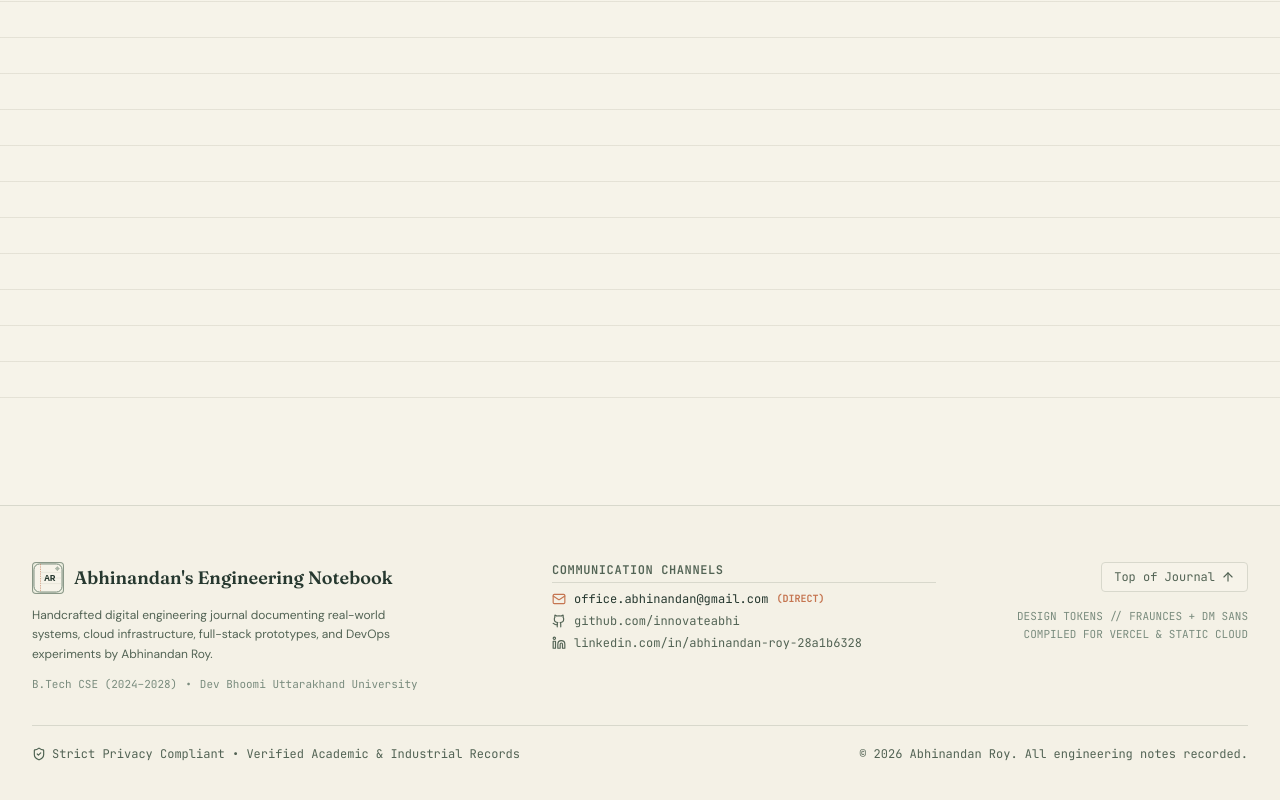
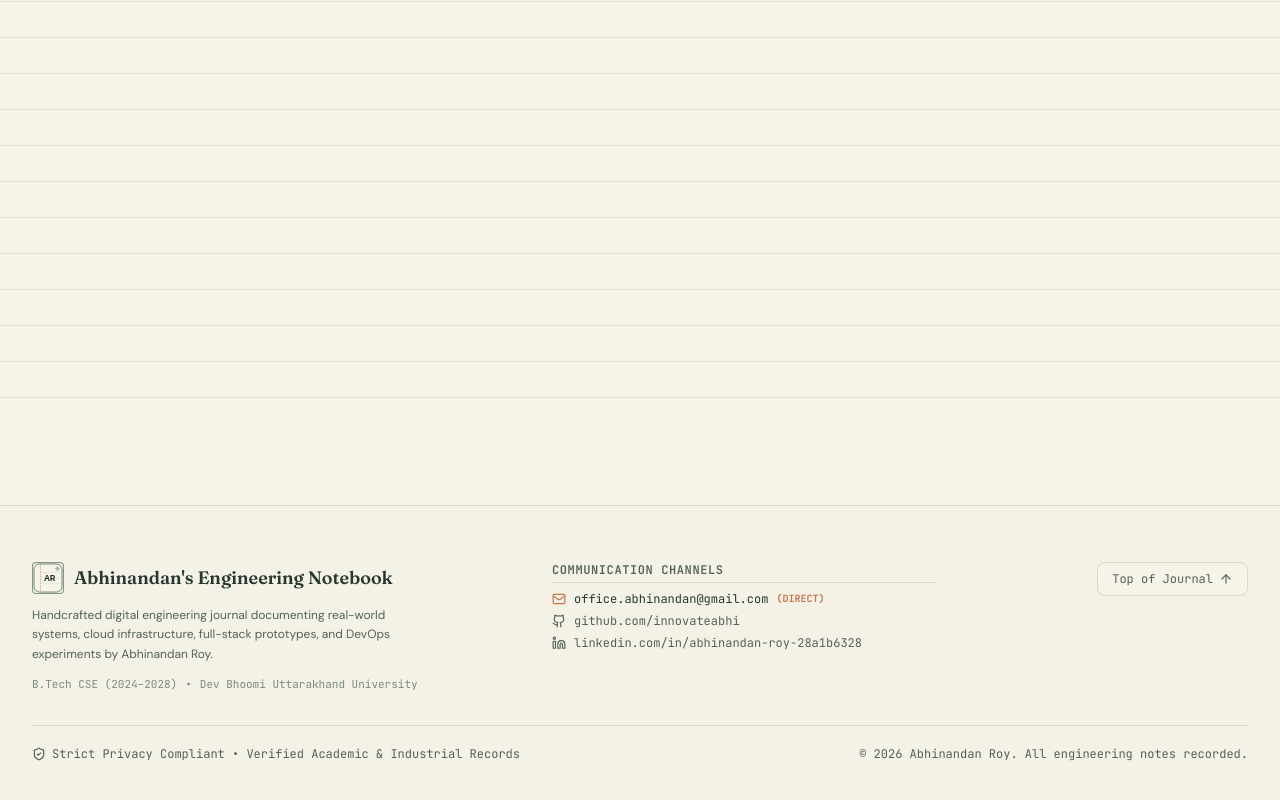
Before and after one commit to innovateabhi/abhinandans-engineering-notebook, a React (Vite) app: page / in a window 1280 px wide. Shown: the part 9107-9907 px from the top of the page. Built offline with nearby package versions, Linux system fonts and the light colour scheme.

Commit message:
fix: remove design token and compiled colophon text from footer

```diff
--- a/src/components/notebook/NotebookFooter.jsx
+++ b/src/components/notebook/NotebookFooter.jsx
@@ -69,21 +69,16 @@ export function NotebookFooter() {
             </div>
           </div>
 
-          {/* Col 3: Colophon & Back to top */}
-          <div className="md:col-span-3 flex flex-col items-start md:items-end justify-between space-y-4">
+          {/* Col 3: Back to top */}
+          <div className="md:col-span-3 flex flex-col items-start md:items-end justify-center">
             <button
               onClick={scrollToTop}
-              className="inline-flex items-center gap-1.5 px-3 py-1.5 rounded border border-grid hover:border-sage bg-paper text-xs font-mono text-ink-muted hover:text-ink transition-all shadow-xs"
+              className="inline-flex items-center gap-1.5 px-3.5 py-2 rounded-lg border border-grid hover:border-sage bg-paper text-xs font-mono text-ink-muted hover:text-ink transition-all shadow-xs cursor-pointer"
               aria-label="Back to top of notebook"
             >
               <span>Top of Journal</span>
               <ArrowUp className="w-3.5 h-3.5" />
             </button>
-
-            <div className="text-[10px] sm:text-[11px] font-mono text-ink-faint md:text-right space-y-0.5">
-              <div>DESIGN TOKENS // FRAUNCES + DM SANS</div>
-              <div>COMPILED FOR VERCEL &amp; STATIC CLOUD</div>
-            </div>
           </div>
         </div>
 
```
